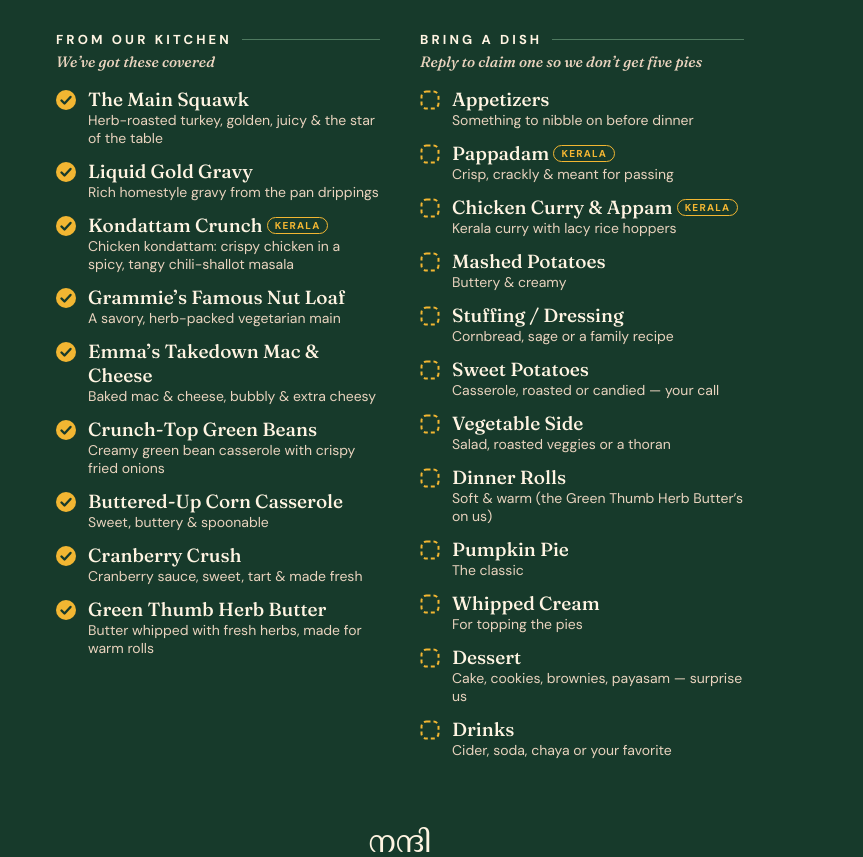
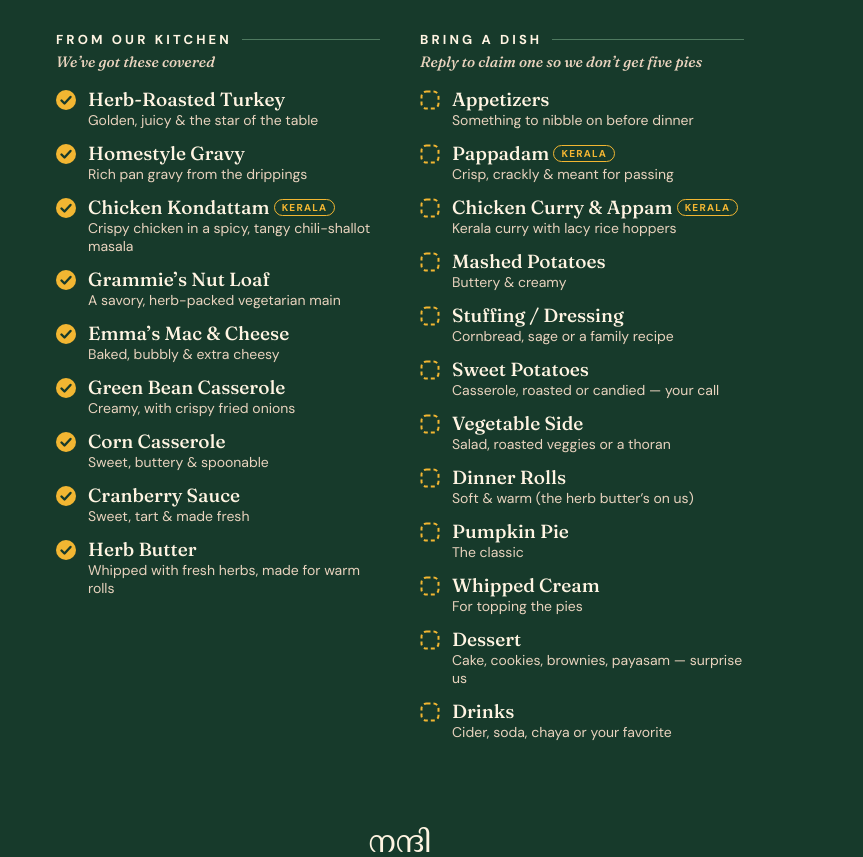
Before and after one commit to shajan-Factor42/AbbyandShajan, a plain HTML site: page tools/menu-canvas/Main.dc.html in a window 1280 px wide. Shown: the part 679-1536 px from the top of the page, without its empty margins (0-863 px from the left). Drawn offline with Linux system fonts and the light colour scheme.

Commit message:
Revert the dish names (site, Rocky and menu GIF) to the originals
Co-Authored-By: Claude Opus 5.5 <noreply@anthropic.com>
Claude-Session: https://claude.ai/code/session_015n8AMg2Af3VwDPHhXEiywE

```diff
--- a/tools/menu-canvas/Main.dc.html
+++ b/tools/menu-canvas/Main.dc.html
@@ -150,15 +150,15 @@ a{color:#F2B632}a:hover{color:#FFD36B}
 <div style="width: 688px; display: grid; grid-template-columns: repeat(2, minmax(0, 1fr)); column-gap: 40px; margin-top: 8px">
 <div style="display: flex; flex-direction: column; gap: 12px">
 <div style="display: flex; flex-direction: column; gap: 4px; margin-bottom: 4px"><h2 style="margin: 0; font-family: 'DM Sans', sans-serif; font-size: 13px; letter-spacing: 0.24em; font-weight: 700; color: {{accent}}; display: flex; align-items: center; gap: 10px">FROM OUR KITCHEN<span style="flex: 1; height: 1px; background: #4F7A60"></span></h2><div style="font-family: 'Fraunces', Georgia, serif; font-style: italic; font-size: 15px; color: #E9D3BE">We’ve got these covered</div></div>
-<div style="display: flex; gap: 12px; align-items: flex-start"><svg aria-hidden="true" viewBox="0 0 20 20" style="width: 20px; height: 20px; flex: none; margin-top: 3px"><circle cx="10" cy="10" r="10" fill="#F2B632"/><path d="M5.5 10.5l3 3 6-6.5" fill="none" stroke="#173A2B" stroke-width="2.4" stroke-linecap="round" stroke-linejoin="round"/></svg><div><div style="font-family: 'Fraunces', Georgia, serif; font-size: 19px; font-weight: 500; color: #FFF4E2">The Main Squawk</div><div style="font-size: 14px; color: #E9D3BE">Herb-roasted turkey, golden, juicy &amp; the star of the table</div></div></div>
-<div style="display: flex; gap: 12px; align-items: flex-start"><svg aria-hidden="true" viewBox="0 0 20 20" style="width: 20px; height: 20px; flex: none; margin-top: 3px"><circle cx="10" cy="10" r="10" fill="#F2B632"/><path d="M5.5 10.5l3 3 6-6.5" fill="none" stroke="#173A2B" stroke-width="2.4" stroke-linecap="round" stroke-linejoin="round"/></svg><div><div style="font-family: 'Fraunces', Georgia, serif; font-size: 19px; font-weight: 500; color: #FFF4E2">Liquid Gold Gravy</div><div style="font-size: 14px; color: #E9D3BE">Rich homestyle gravy from the pan drippings</div></div></div>
-<div style="display: flex; gap: 12px; align-items: flex-start"><svg aria-hidden="true" viewBox="0 0 20 20" style="width: 20px; height: 20px; flex: none; margin-top: 3px"><circle cx="10" cy="10" r="10" fill="#F2B632"/><path d="M5.5 10.5l3 3 6-6.5" fill="none" stroke="#173A2B" stroke-width="2.4" stroke-linecap="round" stroke-linejoin="round"/></svg><div><div style="font-family: 'Fraunces', Georgia, serif; font-size: 19px; font-weight: 500; color: #FFF4E2">Kondattam Crunch <span style="font-family: 'DM Sans', sans-serif; font-size: 10px; font-weight: 700; letter-spacing: 0.12em; color: #F2B632; border: 1px solid #F2B632; border-radius: 999px; padding: 1px 7px; vertical-align: 3px">KERALA</span></div><div style="font-size: 14px; color: #E9D3BE">Chicken kondattam: crispy chicken in a spicy, tangy chili-shallot masala</div></div></div>
-<div style="display: flex; gap: 12px; align-items: flex-start"><svg aria-hidden="true" viewBox="0 0 20 20" style="width: 20px; height: 20px; flex: none; margin-top: 3px"><circle cx="10" cy="10" r="10" fill="#F2B632"/><path d="M5.5 10.5l3 3 6-6.5" fill="none" stroke="#173A2B" stroke-width="2.4" stroke-linecap="round" stroke-linejoin="round"/></svg><div><div style="font-family: 'Fraunces', Georgia, serif; font-size: 19px; font-weight: 500; color: #FFF4E2">Grammie’s Famous Nut Loaf</div><div style="font-size: 14px; color: #E9D3BE">A savory, herb-packed vegetarian main</div></div></div>
-<div style="display: flex; gap: 12px; align-items: flex-start"><svg aria-hidden="true" viewBox="0 0 20 20" style="width: 20px; height: 20px; flex: none; margin-top: 3px"><circle cx="10" cy="10" r="10" fill="#F2B632"/><path d="M5.5 10.5l3 3 6-6.5" fill="none" stroke="#173A2B" stroke-width="2.4" stroke-linecap="round" stroke-linejoin="round"/></svg><div><div style="font-family: 'Fraunces', Georgia, serif; font-size: 19px; font-weight: 500; color: #FFF4E2">Emma’s Takedown Mac &amp; Cheese</div><div style="font-size: 14px; color: #E9D3BE">Baked mac &amp; cheese, bubbly &amp; extra cheesy</div></div></div>
-<div style="display: flex; gap: 12px; align-items: flex-start"><svg aria-hidden="true" viewBox="0 0 20 20" style="width: 20px; height: 20px; flex: none; margin-top: 3px"><circle cx="10" cy="10" r="10" fill="#F2B632"/><path d="M5.5 10.5l3 3 6-6.5" fill="none" stroke="#173A2B" stroke-width="2.4" stroke-linecap="round" stroke-linejoin="round"/></svg><div><div style="font-family: 'Fraunces', Georgia, serif; font-size: 19px; font-weight: 500; color: #FFF4E2">Crunch-Top Green Beans</div><div style="font-size: 14px; color: #E9D3BE">Creamy green bean casserole with crispy fried onions</div></div></div>
-<div style="display: flex; gap: 12px; align-items: flex-start"><svg aria-hidden="true" viewBox="0 0 20 20" style="width: 20px; height: 20px; flex: none; margin-top: 3px"><circle cx="10" cy="10" r="10" fill="#F2B632"/><path d="M5.5 10.5l3 3 6-6.5" fill="none" stroke="#173A2B" stroke-width="2.4" stroke-linecap="round" stroke-linejoin="round"/></svg><div><div style="font-family: 'Fraunces', Georgia, serif; font-size: 19px; font-weight: 500; color: #FFF4E2">Buttered-Up Corn Casserole</div><div style="font-size: 14px; color: #E9D3BE">Sweet, buttery &amp; spoonable</div></div></div>
-<div style="display: flex; gap: 12px; align-items: flex-start"><svg aria-hidden="true" viewBox="0 0 20 20" style="width: 20px; height: 20px; flex: none; margin-top: 3px"><circle cx="10" cy="10" r="10" fill="#F2B632"/><path d="M5.5 10.5l3 3 6-6.5" fill="none" stroke="#173A2B" stroke-width="2.4" stroke-linecap="round" stroke-linejoin="round"/></svg><div><div style="font-family: 'Fraunces', Georgia, serif; font-size: 19px; font-weight: 500; color: #FFF4E2">Cranberry Crush</div><div style="font-size: 14px; color: #E9D3BE">Cranberry sauce, sweet, tart &amp; made fresh</div></div></div>
-<div style="display: flex; gap: 12px; align-items: flex-start"><svg aria-hidden="true" viewBox="0 0 20 20" style="width: 20px; height: 20px; flex: none; margin-top: 3px"><circle cx="10" cy="10" r="10" fill="#F2B632"/><path d="M5.5 10.5l3 3 6-6.5" fill="none" stroke="#173A2B" stroke-width="2.4" stroke-linecap="round" stroke-linejoin="round"/></svg><div><div style="font-family: 'Fraunces', Georgia, serif; font-size: 19px; font-weight: 500; color: #FFF4E2">Green Thumb Herb Butter</div><div style="font-size: 14px; color: #E9D3BE">Butter whipped with fresh herbs, made for warm rolls</div></div></div>
+<div style="display: flex; gap: 12px; align-items: flex-start"><svg aria-hidden="true" viewBox="0 0 20 20" style="width: 20px; height: 20px; flex: none; margin-top: 3px"><circle cx="10" cy="10" r="10" fill="#F2B632"/><path d="M5.5 10.5l3 3 6-6.5" fill="none" stroke="#173A2B" stroke-width="2.4" stroke-linecap="round" stroke-linejoin="round"/></svg><div><div style="font-family: 'Fraunces', Georgia, serif; font-size: 19px; font-weight: 500; color: #FFF4E2">Herb-Roasted Turkey</div><div style="font-size: 14px; color: #E9D3BE">Golden, juicy &amp; the star of the table</div></div></div>
+<div style="display: flex; gap: 12px; align-items: flex-start"><svg aria-hidden="true" viewBox="0 0 20 20" style="width: 20px; height: 20px; flex: none; margin-top: 3px"><circle cx="10" cy="10" r="10" fill="#F2B632"/><path d="M5.5 10.5l3 3 6-6.5" fill="none" stroke="#173A2B" stroke-width="2.4" stroke-linecap="round" stroke-linejoin="round"/></svg><div><div style="font-family: 'Fraunces', Georgia, serif; font-size: 19px; font-weight: 500; color: #FFF4E2">Homestyle Gravy</div><div style="font-size: 14px; color: #E9D3BE">Rich pan gravy from the drippings</div></div></div>
+<div style="display: flex; gap: 12px; align-items: flex-start"><svg aria-hidden="true" viewBox="0 0 20 20" style="width: 20px; height: 20px; flex: none; margin-top: 3px"><circle cx="10" cy="10" r="10" fill="#F2B632"/><path d="M5.5 10.5l3 3 6-6.5" fill="none" stroke="#173A2B" stroke-width="2.4" stroke-linecap="round" stroke-linejoin="round"/></svg><div><div style="font-family: 'Fraunces', Georgia, serif; font-size: 19px; font-weight: 500; color: #FFF4E2">Chicken Kondattam <span style="font-family: 'DM Sans', sans-serif; font-size: 10px; font-weight: 700; letter-spacing: 0.12em; color: #F2B632; border: 1px solid #F2B632; border-radius: 999px; padding: 1px 7px; vertical-align: 3px">KERALA</span></div><div style="font-size: 14px; color: #E9D3BE">Crispy chicken in a spicy, tangy chili-shallot masala</div></div></div>
+<div style="display: flex; gap: 12px; align-items: flex-start"><svg aria-hidden="true" viewBox="0 0 20 20" style="width: 20px; height: 20px; flex: none; margin-top: 3px"><circle cx="10" cy="10" r="10" fill="#F2B632"/><path d="M5.5 10.5l3 3 6-6.5" fill="none" stroke="#173A2B" stroke-width="2.4" stroke-linecap="round" stroke-linejoin="round"/></svg><div><div style="font-family: 'Fraunces', Georgia, serif; font-size: 19px; font-weight: 500; color: #FFF4E2">Grammie’s Nut Loaf</div><div style="font-size: 14px; color: #E9D3BE">A savory, herb-packed vegetarian main</div></div></div>
+<div style="display: flex; gap: 12px; align-items: flex-start"><svg aria-hidden="true" viewBox="0 0 20 20" style="width: 20px; height: 20px; flex: none; margin-top: 3px"><circle cx="10" cy="10" r="10" fill="#F2B632"/><path d="M5.5 10.5l3 3 6-6.5" fill="none" stroke="#173A2B" stroke-width="2.4" stroke-linecap="round" stroke-linejoin="round"/></svg><div><div style="font-family: 'Fraunces', Georgia, serif; font-size: 19px; font-weight: 500; color: #FFF4E2">Emma’s Mac &amp; Cheese</div><div style="font-size: 14px; color: #E9D3BE">Baked, bubbly &amp; extra cheesy</div></div></div>
+<div style="display: flex; gap: 12px; align-items: flex-start"><svg aria-hidden="true" viewBox="0 0 20 20" style="width: 20px; height: 20px; flex: none; margin-top: 3px"><circle cx="10" cy="10" r="10" fill="#F2B632"/><path d="M5.5 10.5l3 3 6-6.5" fill="none" stroke="#173A2B" stroke-width="2.4" stroke-linecap="round" stroke-linejoin="round"/></svg><div><div style="font-family: 'Fraunces', Georgia, serif; font-size: 19px; font-weight: 500; color: #FFF4E2">Green Bean Casserole</div><div style="font-size: 14px; color: #E9D3BE">Creamy, with crispy fried onions</div></div></div>
+<div style="display: flex; gap: 12px; align-items: flex-start"><svg aria-hidden="true" viewBox="0 0 20 20" style="width: 20px; height: 20px; flex: none; margin-top: 3px"><circle cx="10" cy="10" r="10" fill="#F2B632"/><path d="M5.5 10.5l3 3 6-6.5" fill="none" stroke="#173A2B" stroke-width="2.4" stroke-linecap="round" stroke-linejoin="round"/></svg><div><div style="font-family: 'Fraunces', Georgia, serif; font-size: 19px; font-weight: 500; color: #FFF4E2">Corn Casserole</div><div style="font-size: 14px; color: #E9D3BE">Sweet, buttery &amp; spoonable</div></div></div>
+<div style="display: flex; gap: 12px; align-items: flex-start"><svg aria-hidden="true" viewBox="0 0 20 20" style="width: 20px; height: 20px; flex: none; margin-top: 3px"><circle cx="10" cy="10" r="10" fill="#F2B632"/><path d="M5.5 10.5l3 3 6-6.5" fill="none" stroke="#173A2B" stroke-width="2.4" stroke-linecap="round" stroke-linejoin="round"/></svg><div><div style="font-family: 'Fraunces', Georgia, serif; font-size: 19px; font-weight: 500; color: #FFF4E2">Cranberry Sauce</div><div style="font-size: 14px; color: #E9D3BE">Sweet, tart &amp; made fresh</div></div></div>
+<div style="display: flex; gap: 12px; align-items: flex-start"><svg aria-hidden="true" viewBox="0 0 20 20" style="width: 20px; height: 20px; flex: none; margin-top: 3px"><circle cx="10" cy="10" r="10" fill="#F2B632"/><path d="M5.5 10.5l3 3 6-6.5" fill="none" stroke="#173A2B" stroke-width="2.4" stroke-linecap="round" stroke-linejoin="round"/></svg><div><div style="font-family: 'Fraunces', Georgia, serif; font-size: 19px; font-weight: 500; color: #FFF4E2">Herb Butter</div><div style="font-size: 14px; color: #E9D3BE">Whipped with fresh herbs, made for warm rolls</div></div></div>
 </div>
 <div style="display: flex; flex-direction: column; gap: 12px">
 <div style="display: flex; flex-direction: column; gap: 4px; margin-bottom: 4px"><h2 style="margin: 0; font-family: 'DM Sans', sans-serif; font-size: 13px; letter-spacing: 0.24em; font-weight: 700; color: {{accent}}; display: flex; align-items: center; gap: 10px">BRING A DISH<span style="flex: 1; height: 1px; background: #4F7A60"></span></h2><div style="font-family: 'Fraunces', Georgia, serif; font-style: italic; font-size: 15px; color: #E9D3BE">Reply to claim one so we don’t get five pies</div></div>
@@ -169,7 +169,7 @@ a{color:#F2B632}a:hover{color:#FFD36B}
 <div style="display: flex; gap: 12px; align-items: flex-start"><svg aria-hidden="true" viewBox="0 0 20 20" style="width: 20px; height: 20px; flex: none; margin-top: 3px"><rect x="1.5" y="1.5" width="17" height="17" rx="5" fill="none" stroke="#F2B632" stroke-width="2" stroke-dasharray="4 3"/></svg><div><div style="font-family: 'Fraunces', Georgia, serif; font-size: 19px; font-weight: 500; color: #FFF4E2">Stuffing / Dressing</div><div style="font-size: 14px; color: #E9D3BE">Cornbread, sage or a family recipe</div></div></div>
 <div style="display: flex; gap: 12px; align-items: flex-start"><svg aria-hidden="true" viewBox="0 0 20 20" style="width: 20px; height: 20px; flex: none; margin-top: 3px"><rect x="1.5" y="1.5" width="17" height="17" rx="5" fill="none" stroke="#F2B632" stroke-width="2" stroke-dasharray="4 3"/></svg><div><div style="font-family: 'Fraunces', Georgia, serif; font-size: 19px; font-weight: 500; color: #FFF4E2">Sweet Potatoes</div><div style="font-size: 14px; color: #E9D3BE">Casserole, roasted or candied — your call</div></div></div>
 <div style="display: flex; gap: 12px; align-items: flex-start"><svg aria-hidden="true" viewBox="0 0 20 20" style="width: 20px; height: 20px; flex: none; margin-top: 3px"><rect x="1.5" y="1.5" width="17" height="17" rx="5" fill="none" stroke="#F2B632" stroke-width="2" stroke-dasharray="4 3"/></svg><div><div style="font-family: 'Fraunces', Georgia, serif; font-size: 19px; font-weight: 500; color: #FFF4E2">Vegetable Side</div><div style="font-size: 14px; color: #E9D3BE">Salad, roasted veggies or a thoran</div></div></div>
-<div style="display: flex; gap: 12px; align-items: flex-start"><svg aria-hidden="true" viewBox="0 0 20 20" style="width: 20px; height: 20px; flex: none; margin-top: 3px"><rect x="1.5" y="1.5" width="17" height="17" rx="5" fill="none" stroke="#F2B632" stroke-width="2" stroke-dasharray="4 3"/></svg><div><div style="font-family: 'Fraunces', Georgia, serif; font-size: 19px; font-weight: 500; color: #FFF4E2">Dinner Rolls</div><div style="font-size: 14px; color: #E9D3BE">Soft &amp; warm (the Green Thumb Herb Butter’s on us)</div></div></div>
+<div style="display: flex; gap: 12px; align-items: flex-start"><svg aria-hidden="true" viewBox="0 0 20 20" style="width: 20px; height: 20px; flex: none; margin-top: 3px"><rect x="1.5" y="1.5" width="17" height="17" rx="5" fill="none" stroke="#F2B632" stroke-width="2" stroke-dasharray="4 3"/></svg><div><div style="font-family: 'Fraunces', Georgia, serif; font-size: 19px; font-weight: 500; color: #FFF4E2">Dinner Rolls</div><div style="font-size: 14px; color: #E9D3BE">Soft &amp; warm (the herb butter’s on us)</div></div></div>
 <div style="display: flex; gap: 12px; align-items: flex-start"><svg aria-hidden="true" viewBox="0 0 20 20" style="width: 20px; height: 20px; flex: none; margin-top: 3px"><rect x="1.5" y="1.5" width="17" height="17" rx="5" fill="none" stroke="#F2B632" stroke-width="2" stroke-dasharray="4 3"/></svg><div><div style="font-family: 'Fraunces', Georgia, serif; font-size: 19px; font-weight: 500; color: #FFF4E2">Pumpkin Pie</div><div style="font-size: 14px; color: #E9D3BE">The classic</div></div></div>
 <div style="display: flex; gap: 12px; align-items: flex-start"><svg aria-hidden="true" viewBox="0 0 20 20" style="width: 20px; height: 20px; flex: none; margin-top: 3px"><rect x="1.5" y="1.5" width="17" height="17" rx="5" fill="none" stroke="#F2B632" stroke-width="2" stroke-dasharray="4 3"/></svg><div><div style="font-family: 'Fraunces', Georgia, serif; font-size: 19px; font-weight: 500; color: #FFF4E2">Whipped Cream</div><div style="font-size: 14px; color: #E9D3BE">For topping the pies</div></div></div>
 <div style="display: flex; gap: 12px; align-items: flex-start"><svg aria-hidden="true" viewBox="0 0 20 20" style="width: 20px; height: 20px; flex: none; margin-top: 3px"><rect x="1.5" y="1.5" width="17" height="17" rx="5" fill="none" stroke="#F2B632" stroke-width="2" stroke-dasharray="4 3"/></svg><div><div style="font-family: 'Fraunces', Georgia, serif; font-size: 19px; font-weight: 500; color: #FFF4E2">Dessert</div><div style="font-size: 14px; color: #E9D3BE">Cake, cookies, brownies, payasam — surprise us</div></div></div>
--- a/worker/worker.js
+++ b/worker/worker.js
@@ -27,8 +27,8 @@ function cleanName(s) {
 
 const KNOWLEDGE = `SITE: The Thomas Family (abbyandshajan.com). Family: Shajan and Abby, kids Emma (a wrestler), Evalyn (plays volleyball), Gabriel (the youngest, a big cookie fan), dog Ash (black shepherd, loves sweaters), cat Rocky. Pages: Home, Thanksgiving, Events, Fundraiser, Wishlist.
 THANKSGIVING 2026 ("Pass the Papadam"): Thursday, November 26, 2026, dinner at 6:00 PM, at Shajan and Abby's home. The whole extended family is invited. Mostly classic Thanksgiving with a few Kerala dishes.
-The hosts are making: The Main Squawk (herb-roasted turkey, golden, juicy & the star of the table); Liquid Gold Gravy (rich homestyle gravy from the pan drippings); Kondattam Crunch (Kerala chicken kondattam: crispy chicken in a spicy, tangy chili-shallot masala); Grammie's Famous Nut Loaf (a savory, herb-packed vegetarian main); Emma's Takedown Mac & Cheese (baked mac & cheese, bubbly & extra cheesy); Crunch-Top Green Beans (creamy green bean casserole with crispy fried onions); Buttered-Up Corn Casserole (sweet, buttery & spoonable); Cranberry Crush (cranberry sauce, sweet, tart & made fresh); Green Thumb Herb Butter (butter whipped with fresh herbs, made for warm rolls).
-Dishes guests can bring (claim one on the Thanksgiving page by tapping it and entering your name): Appetizers (Something to nibble on before dinner); Pappadam (Crisp, crackly & meant for passing); Chicken Curry & Appam (Kerala curry with lacy rice hoppers); Mashed Potatoes (Buttery & creamy); Stuffing / Dressing (Cornbread, sage or a family recipe); Sweet Potatoes (Casserole, roasted or candied - your call); Vegetable Side (Salad, roasted veggies or a thoran); Dinner Rolls (Soft & warm (the Green Thumb Herb Butter's on us)); Pumpkin Pie (The classic); Whipped Cream (For topping the pies); Dessert (Cake, cookies, brownies, payasam - surprise us); Drinks (Cider, soda, chaya or your favorite).
+The hosts are making: Herb-Roasted Turkey (Golden, juicy & the star of the table); Homestyle Gravy (Rich pan gravy from the drippings); Chicken Kondattam (Crispy chicken in a spicy, tangy chili-shallot masala); Grammie's Nut Loaf (A savory, herb-packed vegetarian main); Emma's Mac & Cheese (Baked, bubbly & extra cheesy); Green Bean Casserole (Creamy, with crispy fried onions); Corn Casserole (Sweet, buttery & spoonable); Cranberry Sauce (Sweet, tart & made fresh); Herb Butter (Whipped with fresh herbs, made for warm rolls).
+Dishes guests can bring (claim one on the Thanksgiving page by tapping it and entering your name): Appetizers (Something to nibble on before dinner); Pappadam (Crisp, crackly & meant for passing); Chicken Curry & Appam (Kerala curry with lacy rice hoppers); Mashed Potatoes (Buttery & creamy); Stuffing / Dressing (Cornbread, sage or a family recipe); Sweet Potatoes (Casserole, roasted or candied - your call); Vegetable Side (Salad, roasted veggies or a thoran); Dinner Rolls (Soft & warm (the herb butter's on us)); Pumpkin Pie (The classic); Whipped Cream (For topping the pies); Dessert (Cake, cookies, brownies, payasam - surprise us); Drinks (Cider, soda, chaya or your favorite).
 EVENTS: Thanksgiving Dinner on Nov 26, 2026 (6:00 PM - the whole family's invited); Gabriel's Birthday on Oct 8 (every year); Emma's Birthday on Oct 6 (every year); Evalyn's Birthday on Nov 3 (every year); Abby's Birthday on Apr 27 (every year); Abby & Shajan's Anniversary on Jul 1 (every year).
 WISHLIST: The Wishlist page has a gift list for Shajan, Abby, Emma, Evalyn, Gabriel, Ash and Rocky. Visitors tap an item and enter their name to say they're getting it, so nobody buys the same gift twice (the person whose list it is won't see it). Family add or remove items on their own list by asking Rocky, e.g. "add a volleyball to my wishlist".
 FUNDRAISER: Every year the whole family picks one charity close to their hearts and raises money for it by December 31 through a GoFundMe; people can also give directly to the charity. The family has not picked the 2026 charity yet; it will be posted on the Fundraiser page soon.
```
Also changed, not shown: assets/data.js (+10 -10 lines), assets/pass-the-papadam-menu.gif.
